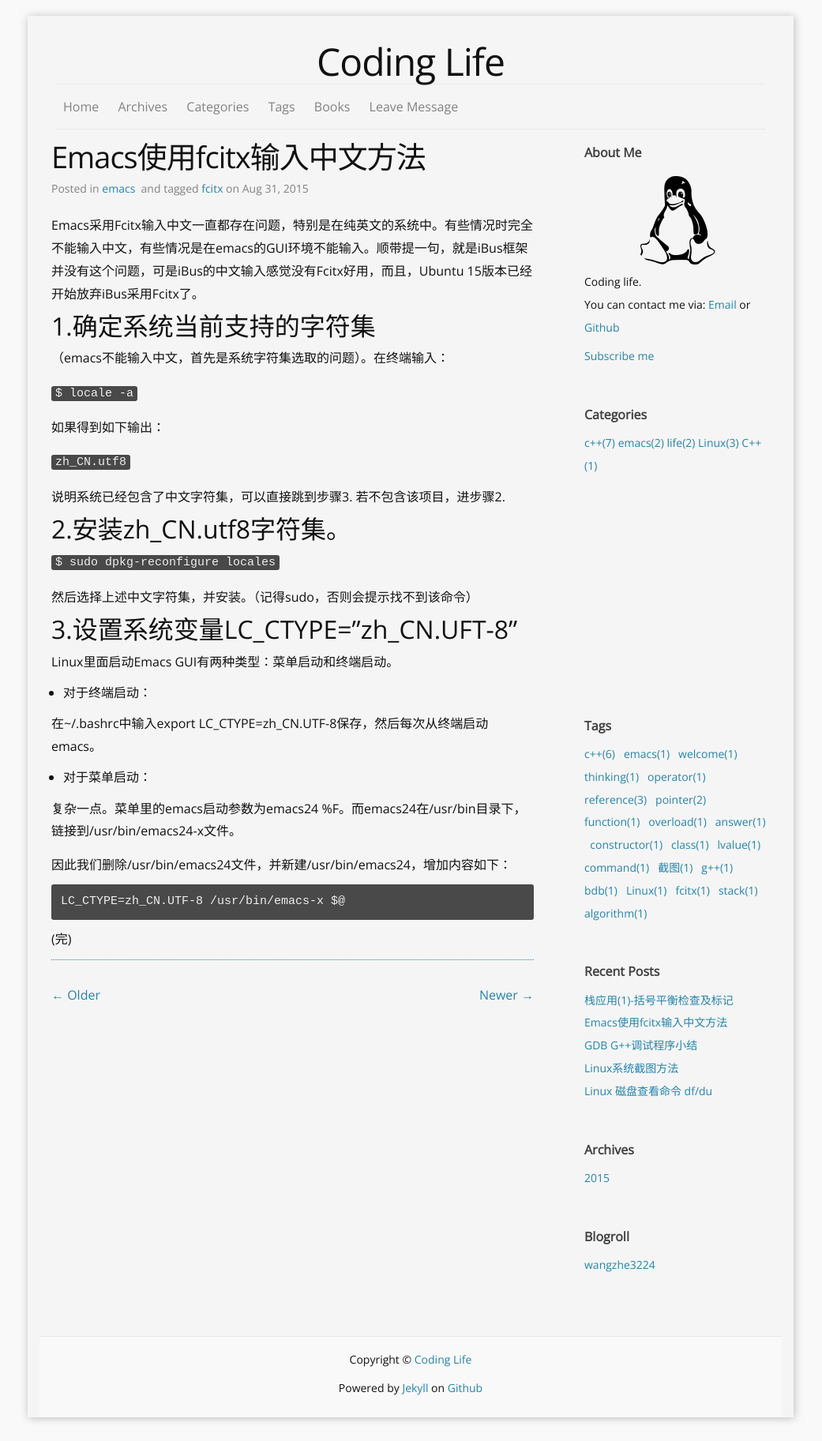
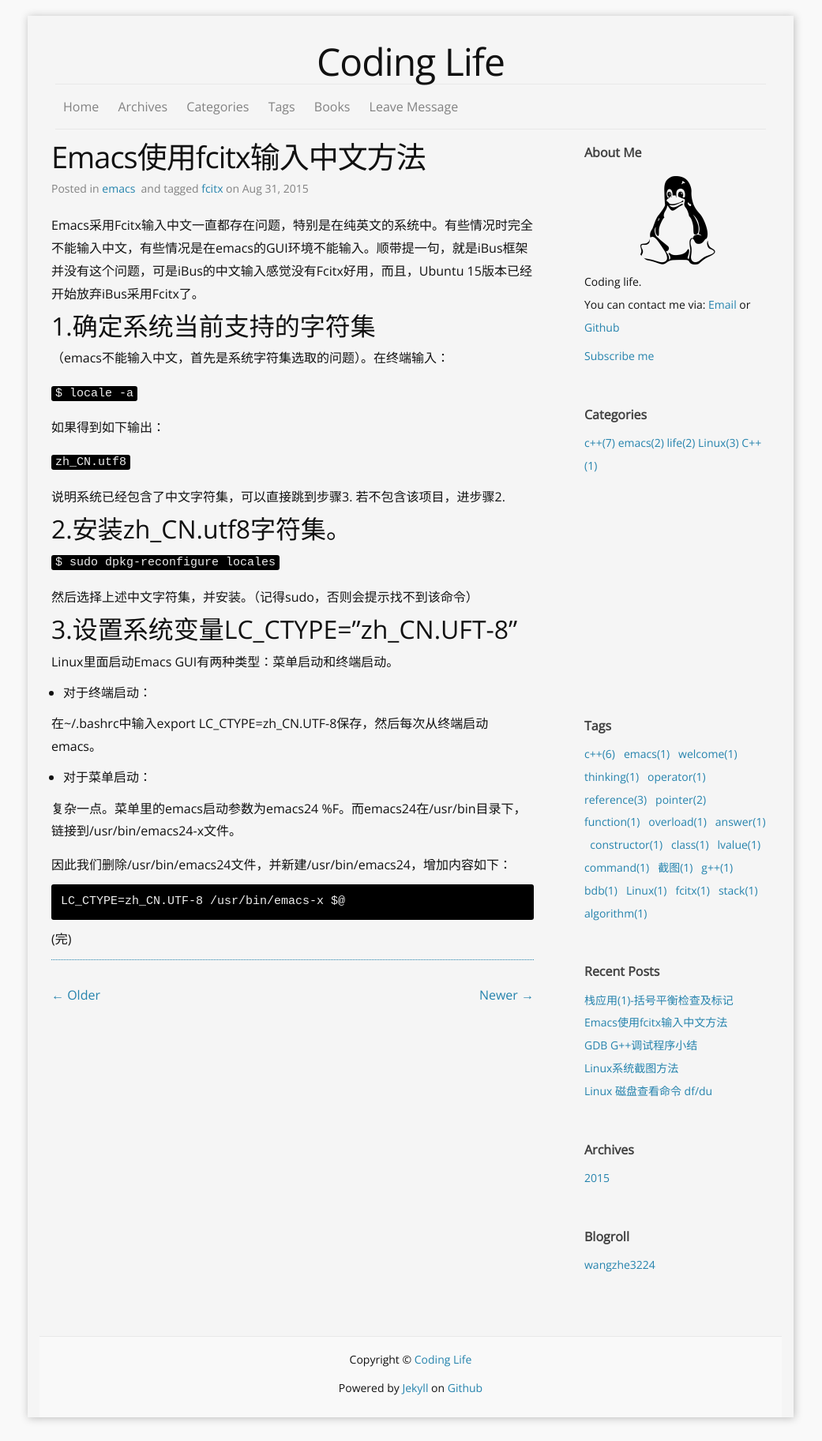
Before and after one commit to wangzhe3224/wangzhe3224.github.io.backup, a Jekyll site: the page built from _posts/2015-08-31-fcitx-emacs.md, in a window 1280 px wide. Shown: the whole page at 79% size, without its empty margins (120-1161 px from the left). Built offline with Jekyll 4.4.1, drawn with Linux system fonts in a browser that asks for light colours; nearby versions of some CDN libraries.

Commit message:
blog update

```diff
--- a/_sass/_base.scss
+++ b/_sass/_base.scss
@@ -208,7 +208,7 @@ blockquote{
 pre,code {
   font-size: 15px;
   border-radius: 3px;
-  background-color: #494949;
+  background-color: #000000;
   color: $code-font-color;
 }
 
```
